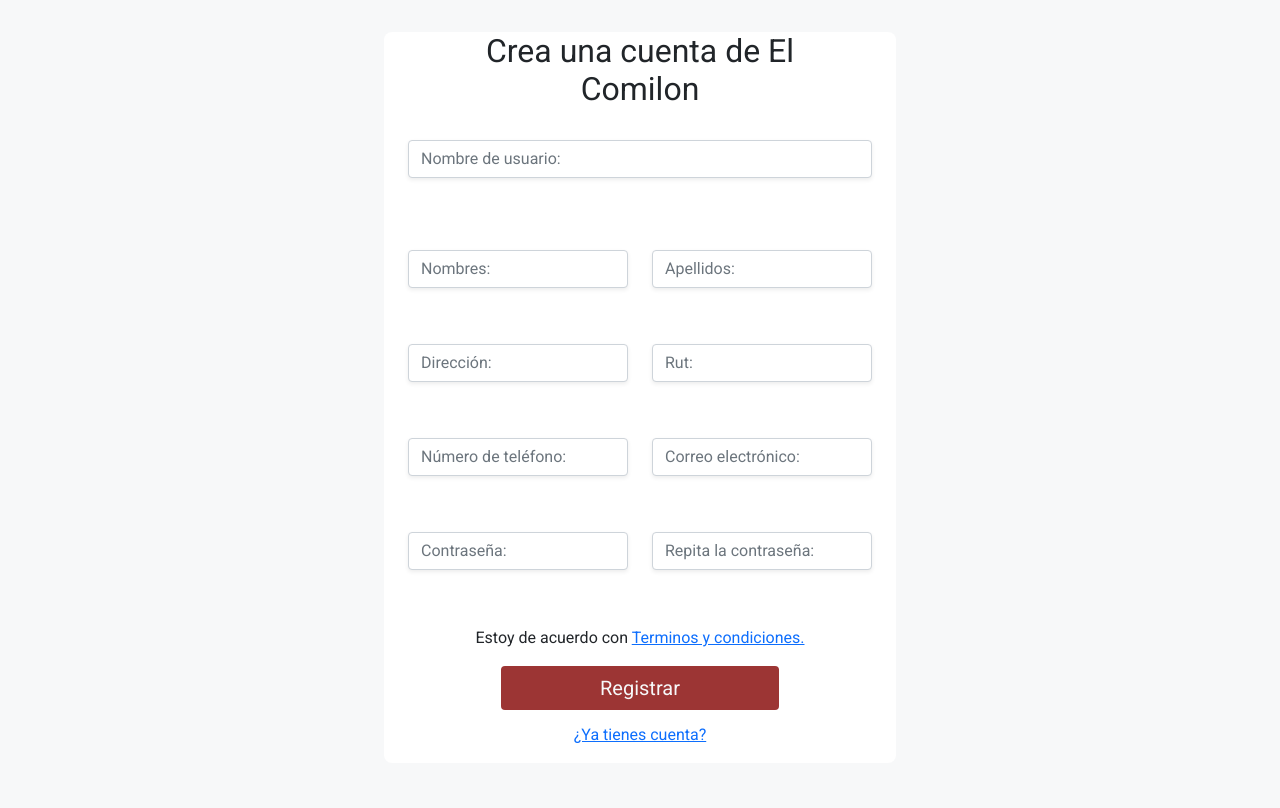
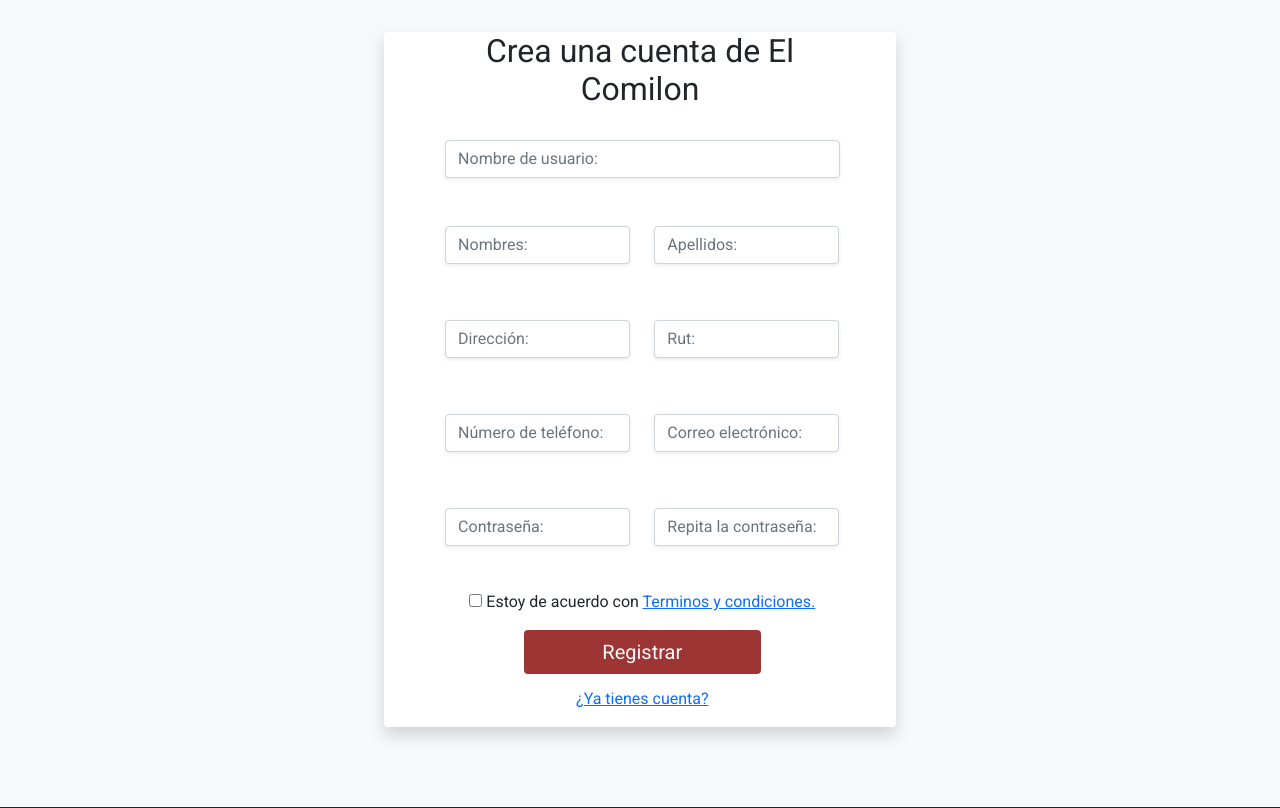
Before and after one commit to joaquinvastt/ElComilon, a Django app: page /registro in a window 1280 px wide. Shown: the part 94-902 px from the top of the page. Run offline with Django 3.2, Linux system fonts and the light colour scheme.

Commit message:
1.27
Cambios de la vista registro Cliente.

```diff
--- /dev/null
+++ b/ElComilon/Register/static/app/acept-terminos.js
@@ -0,0 +1,3 @@
+function aceptarTerminos(){
+    document.getElementById("checkBox").checked = true;
+}
--- a/ElComilon/Register/static/css/styles-register.css
+++ b/ElComilon/Register/static/css/styles-register.css
@@ -7,6 +7,11 @@
     background-color: #ffffff;
     border-radius: 0.5rem;
     width: 40%;
+}
+
+.input-sizes {
+    margin-left: 8%;
+    width: 85%;
 }
 
 .bgColor{
@@ -30,7 +35,7 @@
 }
 
 
-@media (max-width:891px){
+@media (max-width:720px){
     .responsive-form{
        width: 90% !important;
        flex-direction: column;
--- a/ElComilon/Register/templates/registerUser.html
+++ b/ElComilon/Register/templates/registerUser.html
@@ -13,57 +13,79 @@
     <title>Registro de Usuario</title>
 </head>
 <body class="bgColor">
-    <form action="" method="POST" class="container contenedor-form responsive-form">
+    <form action="" method="POST" class="container contenedor-form responsive-form shadow bg-body rounded">
         {% csrf_token %}
         <h1 class="text-center fs-2 title">Crea una cuenta de El Comilon</h1>
             <section class="container">
-                <div class="d-grid gap-3">
+                <div class="d-grid gap-1 input-sizes">
                     <input type="text" class="form-control shadow-sm bg-body rounded" name="nomUsuario" id="nomUsuario" placeholder="Nombre de usuario:">
                     <p id="errorNomUsuario" class="classErrorNomUsuario">*Campo obligatorio*</p>
                     <div class="form-group">
                         <div class="row "">
-                            <div class="col-6">
+                            <div class="col-lg-6 col-sm-12">
                                 <input type="text" class="form-control shadow-sm bg-body rounded" name="nombresCli" id="nombresCli" placeholder="Nombres:">
                                 <p id="errorNombres" class="classErrorNombres">*Campo obligatorio*</p>
                             </div>
-                            <div class="col-6">
+                            <div class="col-lg-6 col-sm-12">
                                 <input type="text" class="form-control shadow-sm bg-body rounded" name="apellidosCli" id="apellidosCli" placeholder="Apellidos:">
                                 <p id="errorApellidos" class="classErrorApellidos">*Campo obligatorio*</p>
                             </div>
                         </div>
                         <div class="row mt-3"">
-                            <div class="col-6">
+                            <div class="col-lg-6 col-sm-12">
                                 <input type="text" class="form-control shadow-sm bg-body rounded" name="direccionCli" id="direccionCli" placeholder="Dirección:">
                                 <p id="errorDireccion" class="classErrorDirreccion">*Campo obligatorio*</p>
                             </div>
-                            <div class="col-6">
+                            <div class="col-lg-6 col-sm-12">
                                 <input type="text" class="form-control shadow-sm bg-body rounded" name="rutCliente" id="rutCliente" placeholder="Rut:">
                                 <p id="errorRut" class="classErrorRut">*Campo obligatorio*</p>
                             </div>
                         </div>
                         <div class="row mt-3"">
-                            <div class="col-6">
+                            <div class="col-lg-6 col-sm-12">
                                 <input type="text" class="form-control shadow-sm bg-body rounded" name="numTelefono" id="numTelefono" placeholder="Número de teléfono:">
                                 <p id="errorNumTelefono" class="classErrorNumTelefono">*Campo obligatorio*</p>
                             </div>
-                            <div class="col-6">
+                            <div class="col-lg-6 col-sm-12">
                                 <input type="text" class="form-control shadow-sm bg-body rounded" name="mailUsuario" id="mailUsuario" placeholder="Correo electrónico:">
                                 <p id="errorMailUsuario" class="classErrorMailUsuario">*Campo obligatorio*</p>
                             </div>
                         </div>
                         <div class="row mt-3"">
-                            <div class="col-6">
+                            <div class="col-lg-6 col-sm-12">
                                 <input type="password" class="form-control shadow-sm bg-body rounded" name="passUser" id="passUser" placeholder="Contraseña:">
                                 <p id="errorPassUser" class="classErrorPassUser">*Campo obligatorio*</p>
                             </div>
-                            <div class="col-6">
+                            <div class="col-lg-6 col-sm-12">
                                 <input type="password" class="form-control shadow-sm bg-body rounded" name="repassUser" id="repassUser" placeholder="Repita la contraseña:">
                                 <p id="errorRePassUser" class="classErrorRePassUser">*Campo obligatorio*</p>
                             </div>
                         </div>
                     </div>
                     <div class="text-center">
-                        <p>Estoy de acuerdo con <a href="#">Terminos y condiciones.</a></p>
+                        <input type="checkbox" id="checkBox" <p> Estoy de acuerdo con <a href="" data-bs-toggle="modal" data-bs-target="#exampleModal">Terminos y condiciones.</a></p>
+
+                    <!-- Modal -->
+                    <div class="modal fade" id="exampleModal" tabindex="-1" aria-labelledby="exampleModalLabel" aria-hidden="true">
+                        <div class="modal-dialog">
+                            <div class="modal-content">
+                                <div class="modal-header">
+                                    <h5 class="modal-title" id="exampleModalLabel">Terminos y condiciones</h5>
+                                    <button type="button" class="btn-close" data-bs-dismiss="modal" aria-label="Close"></button>
+                                </div>
+                                <div class="modal-body">
+                                    Lorem ipsum dolor sit amet, consectetur adipisicing elit. Sed voluptate, unde delectus fuga magnam quibusdam quaerat,
+                                    laborum laudantium ea vitae nulla voluptas quas consectetur aliquam ullam repellat dolorem enim tenetur.
+                                    Lorem ipsum dolor sit amet consectetur adipisicing elit. Velit placeat omnis, ab quidem repellat nisi. Qui ex provident
+                                    sunt veritatis voluptas culpa quos consequatur vero natus consequuntur aperiam, repellendus accusamus.
+                                </div>
+                                <div class="modal-footer">
+                                    <button type="button" class="btn btn-secondary" data-bs-dismiss="modal">Cerrar</button>
+                                    <button type="button" class="btn btn-primary" data-bs-dismiss="modal" onclick="aceptarTerminos()">Aceptar</button>
+                                </div>
+                            </div>
+                        </div>
+                    </div>
                         <button type="submit" id="enviarRegistro" class="btn btnRegistro " onclick="validarCamposVaciosReg()">Registrar</button>
                         <p><a href="#">¿Ya tienes cuenta?</a></p>
                     </div>
```
Also changed, not shown: other parts of ElComilon/Register/templates/registerUser.html (+3 -1 lines).
